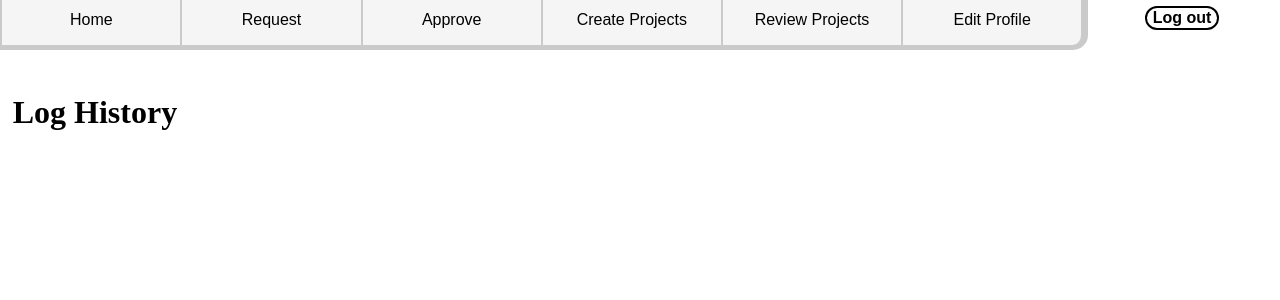
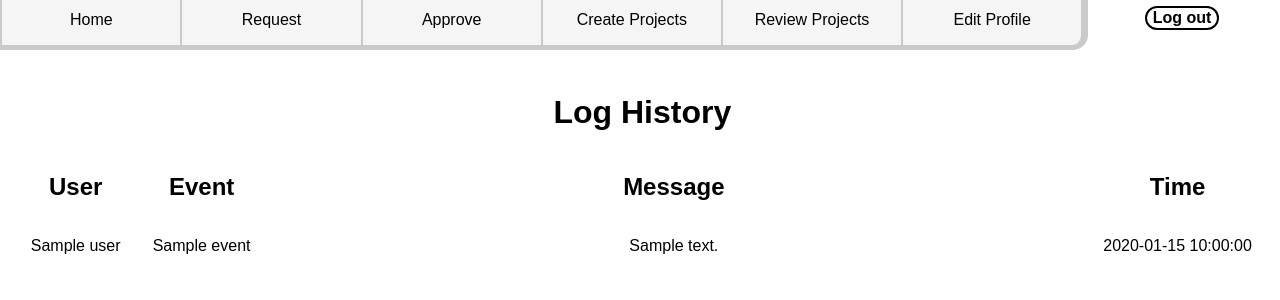
Before and after one commit to Tom-W-Allen/HolidayBookingAppProduction, a Flask app: template src/main/python/templates/LogData.html in a window 1280 px wide. Shown: the top 300 px of the page. Run offline with Flask 3, Linux system fonts and the light colour scheme; the template is opened without the code that fills it: most values are stand-ins (such as "Sample title", 1, 10 or a date in 2020); parts of the project's set-up code (start-up, migrations or seed data) failed here and were passed over; some libraries are stand-ins or nearby versions.

Commit message:
Updated log page to display details and added time to log model.

```diff
--- a/src/main/python/common/LogDataModel.py
+++ b/src/main/python/common/LogDataModel.py
@@ -1,5 +1,6 @@
 class LogData:
-    def __init__(self, user, event, message):
+    def __init__(self, user, event, message, time):
         self.user = user
         self.event = event
         self.message = message
+        self.time = time
--- a/src/main/python/static/styles.css
+++ b/src/main/python/static/styles.css
@@ -590,3 +590,10 @@
   margin-left: 40%;
   margin-right: 40%;
 }
+
+.table_header{
+  display: grid;
+  grid-template-columns: 10% 10% 65% 15%;
+  font-family:Arial, Helvetica, sans-serif;
+  text-align: center;
+}
--- a/src/main/python/templates/Home.html
+++ b/src/main/python/templates/Home.html
@@ -59,7 +59,7 @@
         {% block content %}
             <h1 class="title">Welcome back, {{user_details.first_name}}</h1>
             {% if account_type == "admin" %}
-            <a href="{{ url_for('log_data_blueprint.view_logs') }}">View Logs</a>
+            <a class="title" href="{{ url_for('log_data_blueprint.view_logs') }}">View Logs</a>
             <div class="home_page_flex">
                 <div class="flex_item">
                     <p class="home_title">Total Projects</p>
--- a/src/main/python/templates/LogData.html
+++ b/src/main/python/templates/LogData.html
@@ -1,4 +1,18 @@
 {% extends "Home.html" %}
 {% block content %}
-<h1>Log History</h1>
+<h1 class="title">Log History</h1>
+<div class="table_header">
+    <h2>User</h2>
+    <h2>Event</h2>
+    <h2>Message</h2>
+    <h2>Time</h2>
+</div>
+{% for log in logs%}
+<div class="table_header">
+    <p>{{log.user}}</p>
+    <p>{{log.event}}</p>
+    <p>{{log.message}}</p>
+    <p>{{log.time}}</p>
+</div>
+{% endfor %}
 {% endblock %}
```
Also changed, not shown: src/main/python/common/Logging.py (+7 -4 lines).
